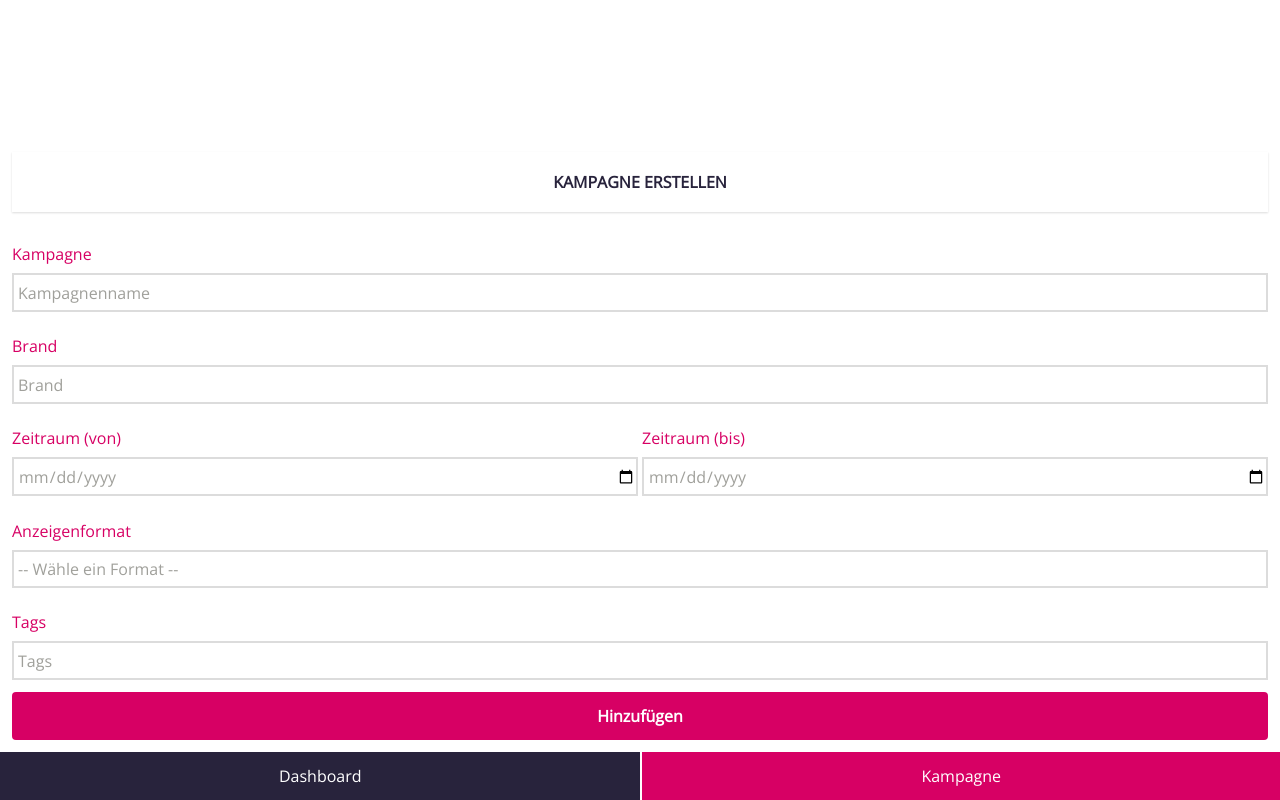
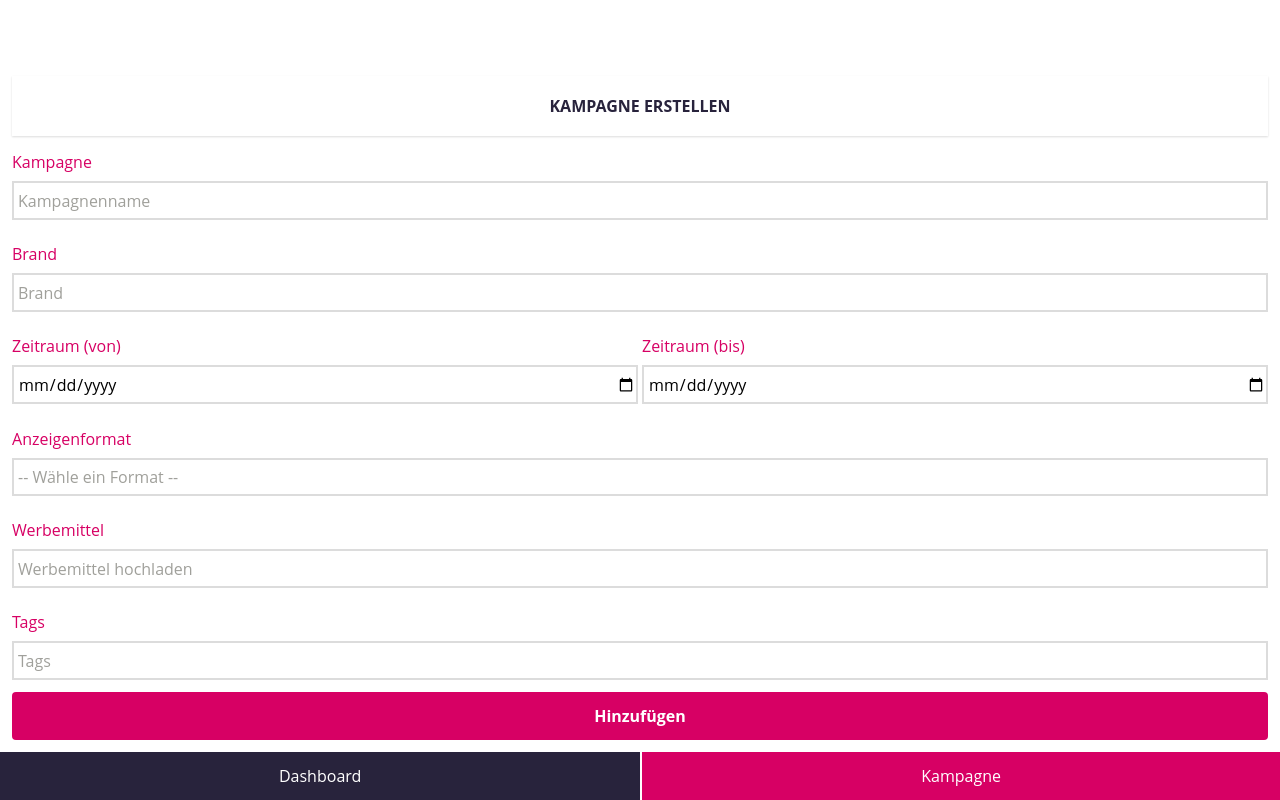
Before and after one commit to KALTWASSERio/pryntad, a React (Create React App) app: page /create in a window 1280 px wide. Built offline with nearby package versions, Linux system fonts and the light colour scheme; no server answers.

Commit message:
Bugfixing & remove react-helmet which causes problems

```diff
--- a/src/app/App.js
+++ b/src/app/App.js
@@ -10,7 +10,6 @@ import {
   saveCampaignsToStorage,
 } from '../services'
 import GlobalStyle from './GlobalStyle'
-import { Helmet } from 'react-helmet'
 
 const Grid = styled.div`
   display: grid;
@@ -55,6 +54,9 @@ function App() {
   }, [campaigns])
 
   function createCampaign(data) {
+    //setCampaigns([...campaigns, data])
+    // postNewCampaign(data).then(res => {
+    //})
     postNewCampaign(data).then(res => {
       setCampaigns([...campaigns, res.data])
     })
@@ -62,19 +64,6 @@ function App() {
 
   return (
     <React.Fragment>
-      <Helmet>
-        <meta charSet="utf-8" />
-        <title>pryntad</title>
-        <meta
-          name="description"
-          content="Der digitale Marktplatz für Print Media"
-        />
-        <link
-          href="https://fonts.googleapis.com/css?family=Open+Sans"
-          rel="stylesheet"
-        />
-        >
-      </Helmet>
       <Router>
         <Grid>
           <Route
--- a/src/campaigns/Campaign.js
+++ b/src/campaigns/Campaign.js
@@ -32,6 +32,7 @@ export default function Campaign({
   scheduleFrom,
   scheduleTo,
   format,
+  ad,
   tags,
 }) {
   function renderTag(text, index) {
@@ -41,6 +42,7 @@ export default function Campaign({
   return (
     <div css="padding: 10px 0 0; scroll-snap-align: start;">
       <StyledCampaign>
+        <img src={ad} alt="" />
         <h3>Kampage: {title}</h3>
         <p>Marke: {brand}</p>
         <p>
--- a/src/create/CreateCampaignPage.js
+++ b/src/create/CreateCampaignPage.js
@@ -1,7 +1,7 @@
 import React, { useState } from 'react'
 import styled from 'styled-components'
-import Campaign from '../campaigns/Campaign'
-import CampaignContainer from '../campaigns/CampaignContainer'
+/* import Campaign from '../campaigns/Campaign'
+import CampaignContainer from '../campaigns/CampaignContainer' */
 import { split } from '../utils'
 import Form from './Form'
 import Title from '../common/Title'
@@ -17,6 +17,7 @@ const defaultData = {
   scheduleFrom: '',
   scheduleTo: '',
   format: '',
+  ad: '',
   tags: '',
 }
 export default function CreateCampaignPage(props) {
@@ -37,14 +38,14 @@ export default function CreateCampaignPage(props) {
     setData(defaultData)
   }
 
-  const { title, brand, scheduleFrom, scheduleTo, format, tags } = data
+  /* const { title, brand, scheduleFrom, scheduleTo, format, ad, tags } = data */
 
   return (
     <Grid>
       <Title css="position: absolute; top: 0; width: 100%">
         Kampagne erstellen
       </Title>
-      <CampaignContainer data-cy="preview-container">
+      {/* <CampaignContainer data-cy="preview-container">
         {(title || brand || scheduleFrom || scheduleTo || format || tags) && (
           <Campaign
             title={title || 'kein Kampagnentitel'}
@@ -55,7 +56,7 @@ export default function CreateCampaignPage(props) {
             tags={split(tags)}
           />
         )}
-      </CampaignContainer>
+      </CampaignContainer> */}
       <Form data={data} onSubmit={onSubmit} onInputChange={onInputChange} />
     </Grid>
   )
--- a/src/create/Form.js
+++ b/src/create/Form.js
@@ -5,7 +5,7 @@ import Select from './Select'
 const StyledForm = styled.form`
   display: grid;
   grid-gap: 12px;
-  grid-template-rows: 80px 80px 80px 80px 80px 48px;
+  grid-template-rows: repeat(6, 80px) 48px;
 `
 const StyledInputArea = styled.section`
   display: grid;
@@ -38,16 +38,15 @@ export default function Form({ data, onSubmit, onInputChange }) {
   return (
     <StyledForm onSubmit={onSubmit}>
       <StyledInputArea>
-        <StyledLabel htmlFor="kampagnenname__input">Kampagne</StyledLabel>
+        <StyledLabel htmlFor="campaign__name__input">Kampagne</StyledLabel>
         <input
-          id="kampagnenname__input"
+          id="campaign__name__input"
           label={'Test'}
           onInput={onInputChange}
           value={data.title}
           type="text"
           placeholder="Kampagnenname"
           name="title"
-          required
         />
       </StyledInputArea>
       <StyledInputArea>
@@ -59,7 +58,6 @@ export default function Form({ data, onSubmit, onInputChange }) {
           type="Text"
           placeholder="Brand"
           name="brand"
-          required
         />
       </StyledInputArea>
       <StyledInputAreaDates>
@@ -73,7 +71,6 @@ export default function Form({ data, onSubmit, onInputChange }) {
             type="date"
             name="scheduleFrom"
             value={data.scheduleFrom}
-            required
           />
         </StyledSectionFrom>
         <StyledSectionTo>
@@ -86,11 +83,21 @@ export default function Form({ data, onSubmit, onInputChange }) {
             type="date"
             name="scheduleTo"
             value={data.scheduleTo}
-            required
           />
         </StyledSectionTo>
       </StyledInputAreaDates>
       <Select onChange={onInputChange} name="format" value={data.format} />
+      <StyledInputArea>
+        <StyledLabel htmlFor="ad__input">Werbemittel</StyledLabel>
+        <input
+          id="ad__input"
+          onInput={onInputChange}
+          value={data.ad}
+          type="url"
+          placeholder="Werbemittel hochladen"
+          name="ad"
+        />
+      </StyledInputArea>
       <StyledInputArea>
         <StyledLabel htmlFor="tags__input">Tags</StyledLabel>
         <input
--- a/src/services.js
+++ b/src/services.js
@@ -1,6 +1,6 @@
 import axios from 'axios'
 const ip = process.env.REACT_APP_BACKEND_IP
-const campaignsPath = `http://${ip}:4000/cards`
+const campaignsPath = `http://${ip}:4000/campaigns`
 
 export function getAllCampaigns() {
   return axios.get(campaignsPath)
```
Also changed, not shown: src/images/cola.jpg (added).
